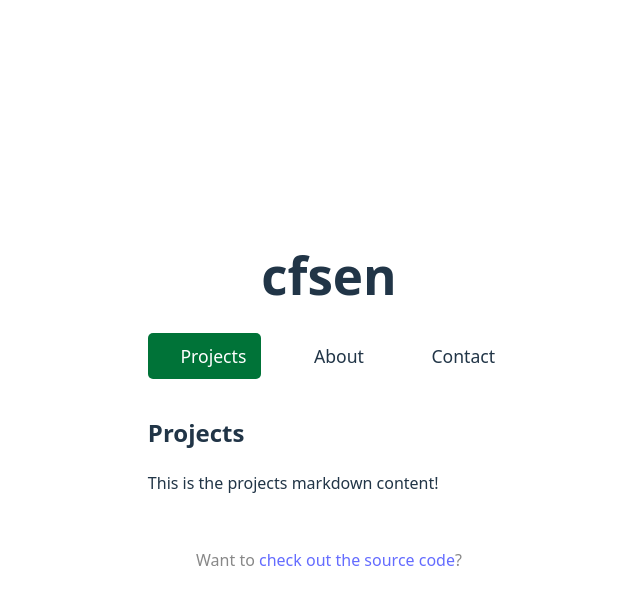
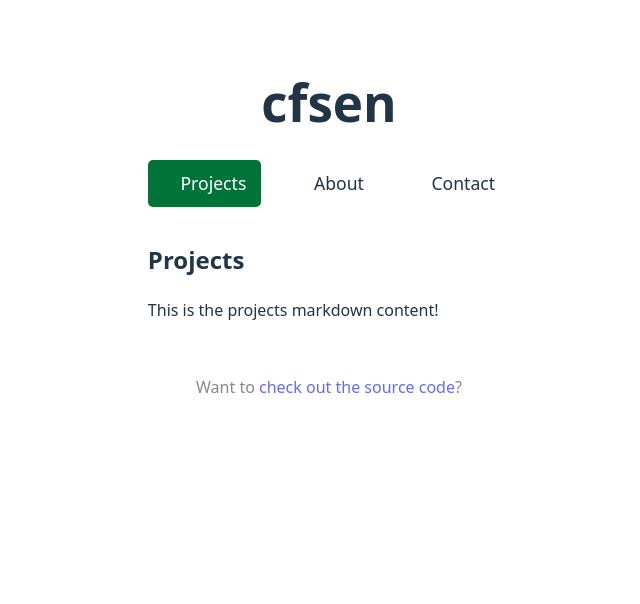
Before and after one commit to cfsen/cfsen-portfolio-gitpages, a React (Vite) app: page / in a window 1280 px wide. Shown: the top 604 px of the page, without its empty margins (311-951 px from the left). Built offline with nearby package versions, Linux system fonts and the light colour scheme; some icons are missing.

Commit message:
update: align main container to top

```diff
--- a/src/index.css
+++ b/src/index.css
@@ -4,7 +4,7 @@
   font-weight: 400;
 
   color-scheme: light dark;
-  color: rgba(255, 255, 255, 0.87);
+  color: rgba(255, 255, 255, 1);
   background-color: #242424;
 
   font-synthesis: none;
@@ -23,11 +23,10 @@ a:hover {
 }
 
 body {
-  margin: 0;
+  margin-top: 2em;
   display: flex;
   place-items: center;
   min-width: 320px;
-  min-height: 100vh;
 }
 
 #mainContainer {
```
